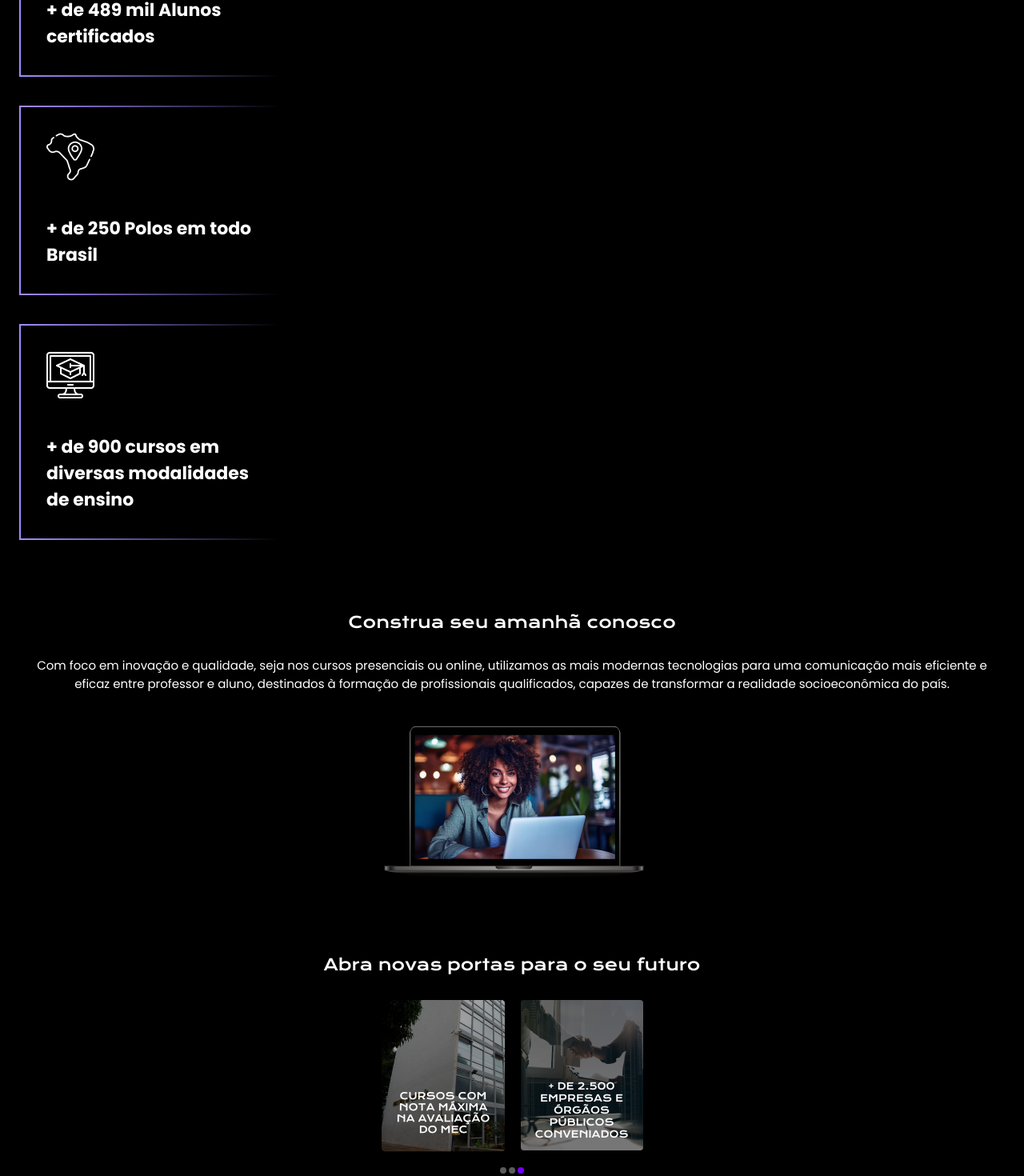
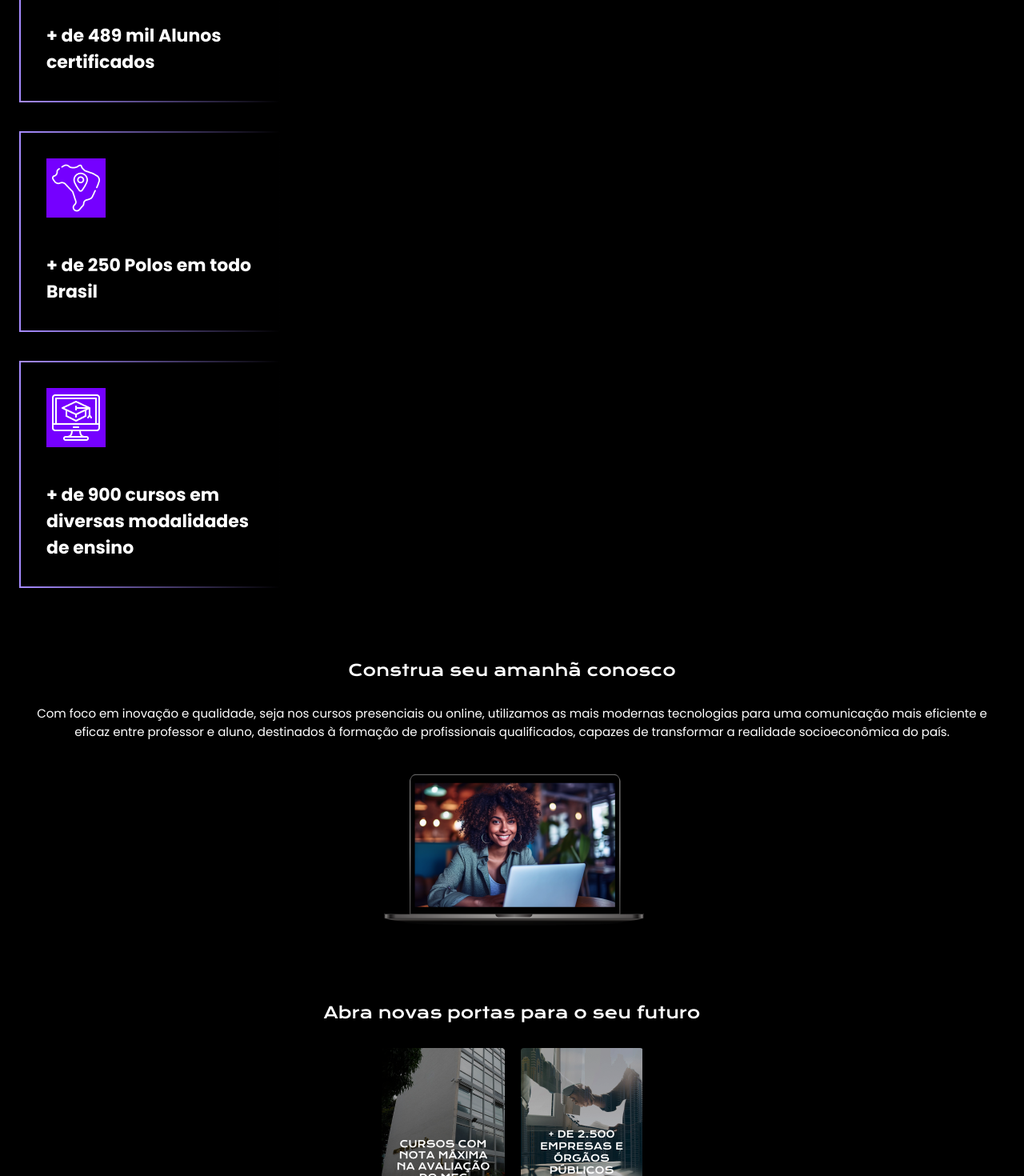
Before and after one commit to lucasandradegs/desafio-prominas, a Next.js app: page / in a window 1280 px wide. Shown: the part 837-2307 px from the top of the page at 80% size. Built offline with nearby package versions, Linux system fonts and the light colour scheme.

Commit message:
mobile and desktop version finished, need black/light mode adjustment

```diff
--- a/src/app/layout.js
+++ b/src/app/layout.js
@@ -1,17 +1,33 @@
 "use client"
 
 import StyledComponentsRegistry from './registry'
-import { ThemeProvider } from 'styled-components'
+import styled, { ThemeProvider } from 'styled-components'
 import theme from '../styles/theme.js'
 import GlobalStyles from '../styles/globals.js'
+import React, { useState } from 'react'
+import { lightTheme, darkTheme } from "../styles/theme"
+
+const StyledApp = styled.div`
+  color: ${(props) => props.theme.fontColor};
+
+`;
 
 export default function RootLayout({ children }) {
+  const [theme, setTheme] = useState("dark")
+
+  const themeToggler = () => {
+    theme === "light" ? setTheme("dark") : setTheme("light")
+  };
+
   return (
     <html>
       <body>
-        <ThemeProvider theme={theme}>
-          <GlobalStyles />
+        <ThemeProvider theme={theme === "light" ? lightTheme : darkTheme }>
+        <GlobalStyles />
+        <StyledApp> <button onClick={() => themeToggler()}></button>
+        <label htmlFor="themeButton" onClick={() => themeToggler()}></label>
           <StyledComponentsRegistry>{children}</StyledComponentsRegistry>
+          </StyledApp>
         </ThemeProvider>
       </body>
     </html>
--- a/src/app/page.jsx
+++ b/src/app/page.jsx
@@ -2,22 +2,25 @@
 
 import { Header } from "../components/header";
 import { Input } from "../components/input";
-import { Card } from "../components/card"
-import { BackgroundCard } from "../components/cardImg"
-import { BlueCard } from "../components/blueCard"
-import { PhotoCard } from "../components/photoCard"
+import { FirstSectionCard } from "../components/firstSectionCard"
+import { SixthSectionCard } from "../components/sixthSectionCard"
+import { SeventhSectionCard } from "../components/seventhSectionCard"
+import { EigthSectionCard } from "../components/eigthSectionCard"
 import { DesktopCard } from "../components/desktopCard";
 import { Krona_One, Poppins } from 'next/font/google'
 import { Footer } from "../components/footer"
+import styled from "styled-components";
+
+
 
 const krona = Krona_One({ weight: '400', style: 'normal', subsets: ['latin'] })
-const poppins = Poppins({ weight: '400', subsets: ['latin'] })
+const poppins = Poppins({ weight: '400', style: 'normal', subsets: ['latin'] })
 
-import styled from "styled-components";
 
 export const Container = styled.div`
   width: 100%;
   height: 100%;
+
 
   .desktopBackground {
     @media (min-width: 1440px) {
@@ -69,6 +72,9 @@ export const Content = styled.div`
   }
 
   .desktopContent {
+    img {
+      cursor: pointer;
+    }
 
     display: flex;
     align-items: center;
@@ -109,6 +115,8 @@ export const Content = styled.div`
       p {
         font-size: 1.5rem;
         font-weight: 500;
+        color: #fff;
+        cursor: pointer;
       }
 
       button {
@@ -146,11 +154,13 @@ export const Section = styled.div`
 
     h1 {
       font-size: 2.5rem;
+      color: #fff;
     }
 
     p {
       margin-top: 1.4rem;
       font-size: 2.2rem;
+      color: #fff;
     }
   }
 
@@ -182,6 +192,7 @@ export const Section = styled.div`
     h2 {
       margin-top: 50rem;
       font-size: 6rem;
+      color: #fff;
     }
 
     @media (max-width: 1439px) {
@@ -206,6 +217,8 @@ export const SecondSection = styled.div`
 
         font-weight: 600;
         font-size: 2rem;
+
+        color: #fff;
       }
 
       @media (min-width: 1440px) {
@@ -228,9 +241,15 @@ export const SecondSection = styled.div`
 
       h2 {
         font-size: 3.2rem;
-        margin-top: 8rem;
+        margin-top: 11.2rem;
         margin-left: 47rem;
         font-weight: 600;
+
+        color: #fff;
+
+        @media (min-width: 1500px) {
+          margin-left: 62rem;
+        }
       }
 
       @media (max-width: 1439px) {
@@ -267,6 +286,8 @@ export const ThirdSection = styled.div`
           text-align: center;
           margin-top: 2.6rem;
           font-size: 1.5rem;
+          font-weight: 500;
+          line-height: 1.95rem;
 
           @media (min-width: 1440px) {
             font-size: 2.2rem;
@@ -277,7 +298,7 @@ export const ThirdSection = styled.div`
 
     @media (min-width: 1440px) {
       padding: 0 12.4rem;
-      margin-top: 5rem;
+      margin-top: 9rem;
     }
 `;
 
@@ -585,6 +606,7 @@ export const FeedbackSection = styled.div`
           margin-top: 4rem;
           font-size: 2rem;
           text-align: center;
+          color: #fff;
         }
     }
 
@@ -616,6 +638,7 @@ export const FeedbackSection = styled.div`
               font-size: 0.9rem;
               font-weight: 300;
               line-height: 1.35rem;
+              color: #fff;
           }
 
           display: flex;
@@ -643,11 +666,13 @@ export const FeedbackSection = styled.div`
 
           h4 {
             font-size: 1rem;
+            color: #fff;
           }
 
           p {
             margin-top: .9rem;
             font-size: .7rem;
+            color: #fff;
           }
 
           img {
@@ -673,6 +698,7 @@ export const DesktopFeedback = styled.div`
         padding-top: 10rem;
         text-align: center;
         font-size: 3.2rem;
+        color: #fff;
       }
     }
 
@@ -980,6 +1006,8 @@ export const CoursesSection = styled.div`
         }
       }
 
+
+
         border-bottom-width: 2px;
         border-bottom-style: solid;
         border-bottom-color: white;
@@ -1009,6 +1037,12 @@ export const CoursesSection = styled.div`
       }
     }
 
+    .lightMode {
+        border-bottom-width: 2px;
+        border-bottom-style: solid;
+        border-bottom-color: #000;
+      }
+
     .itemsList {
       display: flex;
       flex-direction: column;
@@ -1021,12 +1055,12 @@ export const CoursesSection = styled.div`
         justify-content: space-between;
       }
 
-      a {
-        text-decoration: none;
-        color: white;
+      p {
 
         font-size: 1rem;
         font-weight: 500;
+
+        cursor: pointer;
 
         margin-top: .6rem;
 
@@ -1038,11 +1072,12 @@ export const CoursesSection = styled.div`
 `;
 
 export default function Home() {
+
+
   return (
     <Container>
 
       <Header />
-
       <Content>
         <div className="navBar">
           <img src="/navbar.svg" alt="" />
@@ -1108,9 +1143,9 @@ export default function Home() {
 
       <CardSection>
         <div className="cardDisplay">
-          <Card image="/diploma.png" title="+ de 489 mil Alunos certificados" />
-          <Card image="/brasil.png" title="+ de 250 Polos em todo Brasil" />
-          <Card image="/curso-online.png" title="+ de 900 cursos em diversas modalidades de ensino" />
+          <FirstSectionCard image="/diploma.png" title="+ de 489 mil Alunos certificados" />
+          <FirstSectionCard image="/brasil.png" title="+ de 250 Polos em todo Brasil" />
+          <FirstSectionCard image="/curso-online.png" title="+ de 900 cursos em diversas modalidades de ensino" />
         </div>
       </CardSection>
 
@@ -1130,13 +1165,13 @@ export default function Home() {
           <h2 className={krona.className}>Abra novas portas para o seu futuro</h2>
           <div className="cardWithTitle">
             <img src="/card1.png" alt="" />
-            <BackgroundCard image="/card2.png" title="+ de 2.500 empresas e órgãos públicos conveniados" />
+            <SixthSectionCard image="/card2.png" title="+ de 2.500 empresas e órgãos públicos conveniados" />
           </div>
           <div className="cardWithTitleDesktop">
-            <BackgroundCard image="/card1desk.png" title="Cursos com nota máxima na avaliação do MEC" />
-            <BackgroundCard image="/card2desk.png" title="+ de 2.500 empresas e órgãos públicos conveniados" />
-            <BackgroundCard image="/card3desk.png" title="Estágio remunerado desde os primeiros períodos" />
-            <BackgroundCard image="/card4desk.png" title="Professores mestres e doutores" />
+            <SixthSectionCard image="/card1desk.png" title="Cursos com nota máxima na avaliação do MEC" />
+            <SixthSectionCard image="/card2desk.png" title="+ de 2.500 empresas e órgãos públicos conveniados" />
+            <SixthSectionCard image="/card3desk.png" title="Estágio remunerado desde os primeiros períodos" />
+            <SixthSectionCard image="/card4desk.png" title="Professores mestres e doutores" />
           </div>
           <div className="cardsDots">
             <img className="dotsMobile" src="/dots.svg" alt="" />
@@ -1149,14 +1184,14 @@ export default function Home() {
         <div className="seventhSectionTitle">
           <h2 className={krona.className}>Mais que educação, uma transformação</h2>
           <div className="cardWithTitle">
-            <BlueCard image="/missao.png" title="Missão" subtitle="Promover a transformação humana, desenvolvendo competências e habilidades por meio de educação com propósito e tecnologia." />
-            <BlueCard image="/visao.png" title="Visão" subtitle="Ser uma instituição educacional de referência no Brasil, reconhecida pela excelência de seus cursos, alunos e profissionais." />
-            <BlueCard image="/valores.png" title="Valores" subtitle="Excelência e qualidade, ética e honestidade, transformação social, autonomia responsável." />
+            <SeventhSectionCard image="/missao.png" title="Missão" subtitle="Promover a transformação humana, desenvolvendo competências e habilidades por meio de educação com propósito e tecnologia." />
+            <SeventhSectionCard image="/visao.png" title="Visão" subtitle="Ser uma instituição educacional de referência no Brasil, reconhecida pela excelência de seus cursos, alunos e profissionais." />
+            <SeventhSectionCard image="/valores.png" title="Valores" subtitle="Excelência e qualidade, ética e honestidade, transformação social, autonomia responsável." />
           </div>
           <div className="cardWithTitleDesktop">
-            <BlueCard image="/missaodesk.png" title="Missão" subtitle="Promover a transformação humana, desenvolvendo competências e habilidades por meio de educação com propósito e tecnologia." />
-            <BlueCard image="/visaodesk.png" title="Visão" subtitle="Ser uma instituição educacional de referência no Brasil, reconhecida pela excelência de seus cursos, alunos e profissionais." />
-            <BlueCard image="/valoresdesk.png" title="Valores" subtitle="Excelência e qualidade, ética e honestidade, transformação social, autonomia responsável." />
+            <SeventhSectionCard image="/missaodesk.png" title="Missão" subtitle="Promover a transformação humana, desenvolvendo competências e habilidades por meio de educação com propósito e tecnologia." />
+            <SeventhSectionCard image="/visaodesk.png" title="Visão" subtitle="Ser uma instituição educacional de referência no Brasil, reconhecida pela excelência de seus cursos, alunos e profissionais." />
+            <SeventhSectionCard image="/valoresdesk.png" title="Valores" subtitle="Excelência e qualidade, ética e honestidade, transformação social, autonomia responsável." />
           </div>
         </div>
       </SeventhSection>
@@ -1166,17 +1201,17 @@ export default function Home() {
           <h2 className={krona.className}>Sua jornada é Única</h2>
           <p className={poppins.className}>Escolha a melhor modalidade para você</p>
           <div className="eighthSectionCards">
-            <PhotoCard image="/photo1.png" title="GRADUAÇÃO" />
-            <PhotoCard image="/photo2.png" title="PÓS ONLINE" />
-            <PhotoCard image="/photo3.png" title="SEGUNDA GRADUAÇÃO" />
-            <PhotoCard image="/photo4.png" title="DISCIPLINAS ISOLADAS" />
+            <EigthSectionCard image="/photo1.png" title="GRADUAÇÃO" />
+            <EigthSectionCard image="/photo2.png" title="PÓS ONLINE" />
+            <EigthSectionCard image="/photo3.png" title="SEGUNDA GRADUAÇÃO" />
+            <EigthSectionCard image="/photo4.png" title="DISCIPLINAS ISOLADAS" />
           </div>
 
           <div className="desktopCardSection">
-            <PhotoCard image="/alunoDesk.png" title="GRADUAÇÃO" />
-            <PhotoCard image="/aluno2desk.png" title="PÕS ONLINE" />
-            <PhotoCard image="/aluno3desk.png" title="SEGUNDA GRADUAÇÃO" />
-            <PhotoCard image="/aluno4desk.png" title="DISCIPLINAS ISOLADAS" />
+            <EigthSectionCard image="/alunoDesk.png" title="GRADUAÇÃO" />
+            <EigthSectionCard image="/aluno2desk.png" title="PÕS ONLINE" />
+            <EigthSectionCard image="/aluno3desk.png" title="SEGUNDA GRADUAÇÃO" />
+            <EigthSectionCard image="/aluno4desk.png" title="DISCIPLINAS ISOLADAS" />
           </div>
         </div>
       </EighthSection>
@@ -1366,7 +1401,7 @@ export default function Home() {
               <img src="/mecdesk.png" alt="" />
             </div>
           </div>
-
+          <div className="lightMode"></div>
         </div>
         <div className="leanMore">
           <h4 className={poppins.className}>Saiba mais da Faculdade Única</h4>
@@ -1388,18 +1423,20 @@ export default function Home() {
               <p className={poppins.className}>Ver nossos cursos</p>
             </div>
           </div>
+          <div className="lightMode"></div>
         </div>
         <div className="aboutProminas">
           <div className="itemsList">
-            <a className={poppins.className} href="#">Teste vocacional</a>
-            <a className={poppins.className} href="#">Seja um embaixador</a>
-            <a className={poppins.className} href="#">Fale com a gente</a>
-            <a className={poppins.className} href="#">Quem somos</a>
-            <a className={poppins.className} href="#">Privacidade</a>
-            <a className={poppins.className} href="#">Termos de Uso</a>
-            <a className={poppins.className} href="#">Trabalhe Conosco</a>
+            <p className={poppins.className}>Teste vocacional</p>
+            <p className={poppins.className}>Seja um embaixador</p>
+            <p className={poppins.className}>Fale com a gente</p>
+            <p className={poppins.className}>Quem somos</p>
+            <p className={poppins.className}>Privacidade</p>
+            <p className={poppins.className}>Termos de Uso</p>
+            <p className={poppins.className}>Trabalhe Conosco</p>
           </div>
         </div>
+
       </CoursesSection>
 
       <Footer />
--- a/src/components/card.jsx
+++ b/src/components/firstSectionCard.jsx
@@ -12,6 +12,12 @@ export const Container = styled.div`
 
     position: relative;
 
+    transition: transform 0.3s ease-in-out;
+
+    &:hover {
+        transform: scale(1.05);
+    }
+
     &::before {
         content: '';
         position: absolute;
@@ -24,11 +30,27 @@ export const Container = styled.div`
         border-image-slice: 1;
         border-radius: .8rem;
         z-index: -1;
+        transition: border 0.5s ease-in-out;
     }
 
     h2 {
         font-size: 2.2rem;
         margin-top: 4.9rem;
+        transition: color 0.5s ease-in-out;
+    }
+
+    &:hover::before {
+        border-image: linear-gradient(to right, #6511c5, #0bceb1);
+        border-image-slice: 1;
+    }
+
+    &:hover h2 {
+        color: #7500FF;
+    }
+
+    img {
+        padding: .7rem;
+        background-color: #7500FF;
     }
 
     @media (min-width: 1440px) {
@@ -37,7 +59,7 @@ export const Container = styled.div`
     }
 `;
 
-export function Card({ image, title }) {
+export function FirstSectionCard({ image, title }) {
     return (
         <Container>
             <div className="cardTitle">
--- a/src/components/footer.jsx
+++ b/src/components/footer.jsx
@@ -19,10 +19,16 @@ export const Container = styled.div`
 
   p {
     font-size: .8rem;
+    color: #fff;
 
     @media (min-width: 1440px) {
       font-size: 1.8rem;
     }
+  }
+
+  @media (min-width: 1440px) {
+    margin-top: 19rem;
+    height: 15.5rem;
   }
 
 `;
--- a/src/components/cardImg.jsx
+++ b/src/components/sixthSectionCard.jsx
@@ -10,9 +10,17 @@ export const Container = styled.div`
     width: 152px;
     height: 188px;
 
+    overflow: hidden;
+    position: relative;
+    transition: transform 0.3s ease;
+
+    &:hover {
+        transform: scale(1.1);
+    }
 
     .cardTitle {
         display: flex;
+        position: relative;
 
         @media (min-width: 1440px) {
         }
@@ -24,6 +32,8 @@ export const Container = styled.div`
             text-align: center;
             font-size: 1.2rem;
             z-index: 1;
+            color: #fff;
+            position: relative;
 
             @media (min-width: 1440px) {
                 margin-top: 22.9rem;
@@ -37,9 +47,16 @@ export const Container = styled.div`
 
         img {
             position: absolute;
-            opacity: 50%;
+            opacity: 80%;
             border-radius: .4rem;
             z-index: 0;
+            object-fit: cover;
+            transition: opacity 0.3s ease;
+
+        }
+
+        &:hover img {
+            opacity: 30%;
         }
     }
 
@@ -50,7 +67,7 @@ export const Container = styled.div`
     }
 `;
 
-export function BackgroundCard({ image, title }) {
+export function SixthSectionCard({ image, title }) {
     return (
         <Container>
             <div className="cardTitle">
--- a/src/styles/globals.js
+++ b/src/styles/globals.js
@@ -12,8 +12,8 @@ export default createGlobalStyle`
     }
 
     body {
-        background-color: ${({theme}) => theme.COLORS.DARK_100};
-        color: ${({theme}) => theme.COLORS.LIGHT_100};
+
+        background-color: ${(props) => props.theme.body};
 
         -webkit-font-smoothing: antialiased;
     }
--- a/src/styles/theme.js
+++ b/src/styles/theme.js
@@ -1,11 +1,9 @@
-export default {
-    COLORS: {
-        DARK_100: "#000000",
+export const lightTheme = {
+    body: '#fff',
+    fontColor: '#000'
+}
 
-        GRAY_100: "#666464",
-
-        PURPLE_100: "#7500FF",
-
-        LIGHT_100: "#FFFFFF",
-    }
+export const darkTheme = {
+    body: '#000',
+    fontColor: '#fff',
 }
```
Also changed, not shown: src/components/desktopCard.jsx (+25 -9 lines), src/components/eigthSectionCard.jsx (renamed from src/components/photoCard.jsx, +17 -10 lines), src/components/header.jsx (+10 -1 lines), src/components/seventhSectionCard.jsx (renamed from src/components/blueCard.jsx, +12 -1 lines).
